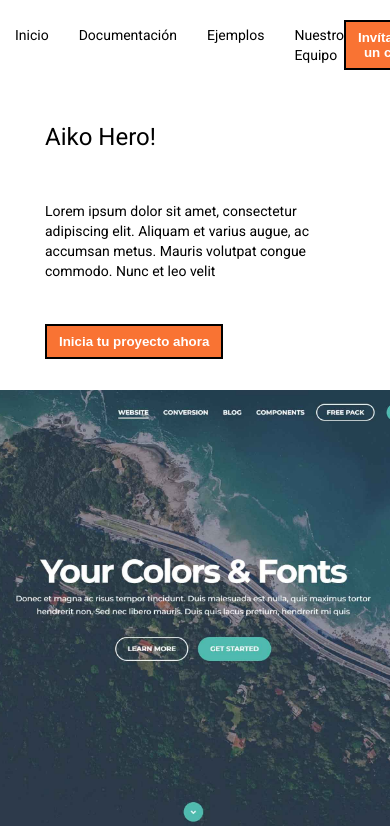
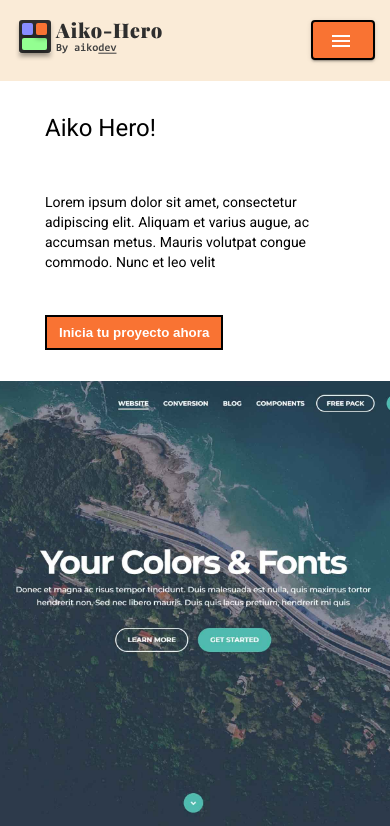
Before and after one commit to joshuacba08/aiko-hero-platform, an Angular app: page / in a window 390 px wide. Shown: the top 826 px of the page. Built offline with nearby package versions, Linux system fonts and the light colour scheme; no server answers; what @ng-icons/bootstrap-icons, @ng-icons/core would draw is missing.

Commit message:
Barra de navegación responsive

```diff
--- a/src/app/shared/header/header.component.html
+++ b/src/app/shared/header/header.component.html
@@ -176,12 +176,23 @@
       </defs>
     </svg>
 
-    <ul class="header-container__links">
+    <button button mat-raised-button
+    class="header-button"
+    (click)="setActive()"
+    >
+      <mat-icon>menu</mat-icon>
+    </button>
+
+    <ul class="header-container__links "
+    [ngClass]="{'header-container__links--active':active}"
+    >
       <li *ngFor="let link of links">
         <a>{{ link.name | titlecase }}</a>
       </li>
     </ul>
 
-    <app-button title="Invítanos un café"></app-button>
+    <app-button title="Invítanos un café" class="header-container__links "
+    [ngClass]="{'header-container__links--active':active}"
+    style=""></app-button>
   </div>
 </header>
--- a/src/app/shared/header/header.component.scss
+++ b/src/app/shared/header/header.component.scss
@@ -1,5 +1,6 @@
 .header{
   padding: 20px 15px;
+  background-color: antiquewhite;
 }
 
 .header-container{
@@ -8,6 +9,7 @@
   align-items: center;
   max-width: 1200px;
   margin: 0 auto;
+  flex-flow: row wrap;
   &__logo{
 
   }
@@ -17,10 +19,77 @@
     gap: 30px;
     li{
       list-style: none;
-      a{
-        cursor: pointer;
-      }
+        @media screen and (max-width:940px) {
+          pointer-events: auto;
+        }
+
+        a{
+          cursor: pointer;
+        }
     }
+
+    @media screen and (max-width:940px) {
+        width:100%;
+        height:0vh;
+        margin-top: -30px;
+        margin-bottom: -30px;
+        display: flex;
+        flex-flow: column nowrap;
+        justify-content: center;
+        align-items: center;
+        align-self: end;
+        overflow: hidden;
+        pointer-events: none;
+        transition: all .5s ease;
+        &--active{
+          height:185px;
+          pointer-events: auto;
+        }
+    }
+  }
+  @media screen and (max-width:940px) {
+    max-height: 250px;
+  }
+
+  .header-button{
+    align-items: center;
+    border: 2px solid var(--just-black);
+    cursor: pointer;
+    font-weight: 700;
+    display: none;
+    margin-left: 20px;
+
+@media screen and (max-width:940px) {
+  display: flex;
+  align-self: start;
+}
+}
+
+  .header-button:disabled{
+    opacity: 50%;
+  }
+
+  .header-button{
+    background-color: var(--primary-color);
+  }
+
+  .header-font-white{
+    color: var(--just-white);
+  }
+
+  .header-font-dark{
+    color: var(--just-back);
+  }
+
+  .header-button:hover{
+  box-shadow: 2px 2px 2px 2px var(--just-black);
+  }
+
+  .header-button:active {
+    box-shadow: -1px -1px 1.5px 1.5px var(--just-black);
   }
 
 }
+.mat-raised-button {
+  color: white;
+}
--- a/src/app/shared/header/header.component.ts
+++ b/src/app/shared/header/header.component.ts
@@ -1,4 +1,5 @@
 import { Component, OnInit } from '@angular/core';
+
 
 @Component({
   selector: 'app-header',
@@ -27,9 +28,15 @@ export class HeaderComponent implements OnInit {
   ]
 
 
+  public active : boolean = false
+
   constructor() { }
 
   ngOnInit(): void {
   }
+  setActive(): void{
+    this.active = !this.active
+  }
+
 
 }
--- a/src/app/shared/shared.module.ts
+++ b/src/app/shared/shared.module.ts
@@ -2,6 +2,8 @@ import { NgModule } from '@angular/core';
 import { CommonModule } from '@angular/common';
 import { HeaderComponent } from './header/header.component';
 import { ButtonComponent } from './button/button.component';
+import {MatIconModule} from '@angular/material/icon';
+import {MatButtonModule} from '@angular/material/button';
 
 
 
@@ -11,7 +13,9 @@ import { ButtonComponent } from './button/button.component';
     ButtonComponent
   ],
   imports: [
-    CommonModule
+    CommonModule,
+    MatIconModule,
+    MatButtonModule
   ],
   exports:[
     HeaderComponent,
```
